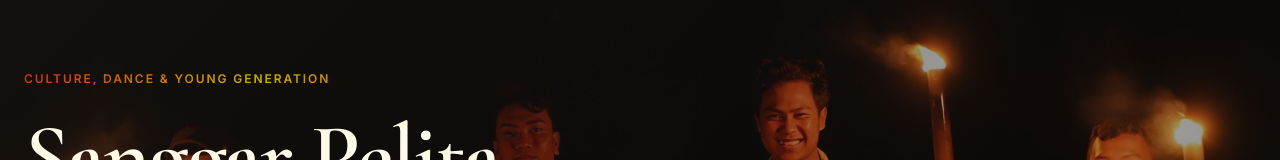
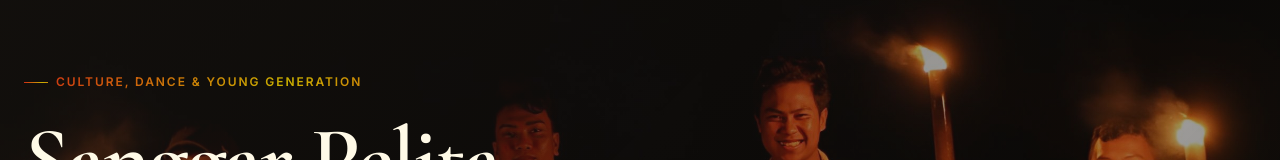
Before and after one commit to HappyRehund/sanggar-pelita-budaya, a Svelte app in the folder frontend/: page / in a window 1280 px wide. Shown: the part 136-296 px from the top of the page. Built offline with nearby package versions, Linux system fonts and the light colour scheme; no server answers.

Commit message:
style(global): restore animated gradient dashes on eyebrow ::before/::after
Re-add the decorative dashes removed in cab7ca5, now using the same
animated red→gold-dark→red gradient (6s linear pan) as the eyebrow
text, so the leading and trailing bars shimmer in sync with the text.

```diff
--- a/frontend/src/assets/styles/global.css
+++ b/frontend/src/assets/styles/global.css
@@ -204,6 +204,21 @@ p {
   animation: eyebrow-gradient-pan 6s linear infinite;
 }
 
+.eyebrow::before,
+.eyebrow--centered::after {
+  content: '';
+  display: inline-block;
+  width: var(--sp-5);
+  height: 1px;
+  background: linear-gradient(135deg,
+    var(--color-red) 0%,
+    var(--color-gold-dark) 50%,
+    var(--color-red) 100%);
+  background-size: 200% 200%;
+  background-position: 0% 50%;
+  animation: eyebrow-gradient-pan 6s linear infinite;
+}
+
 @keyframes eyebrow-gradient-pan {
   0%   { background-position:   0% 50%; }
   50%  { background-position: 100% 50%; }
```
